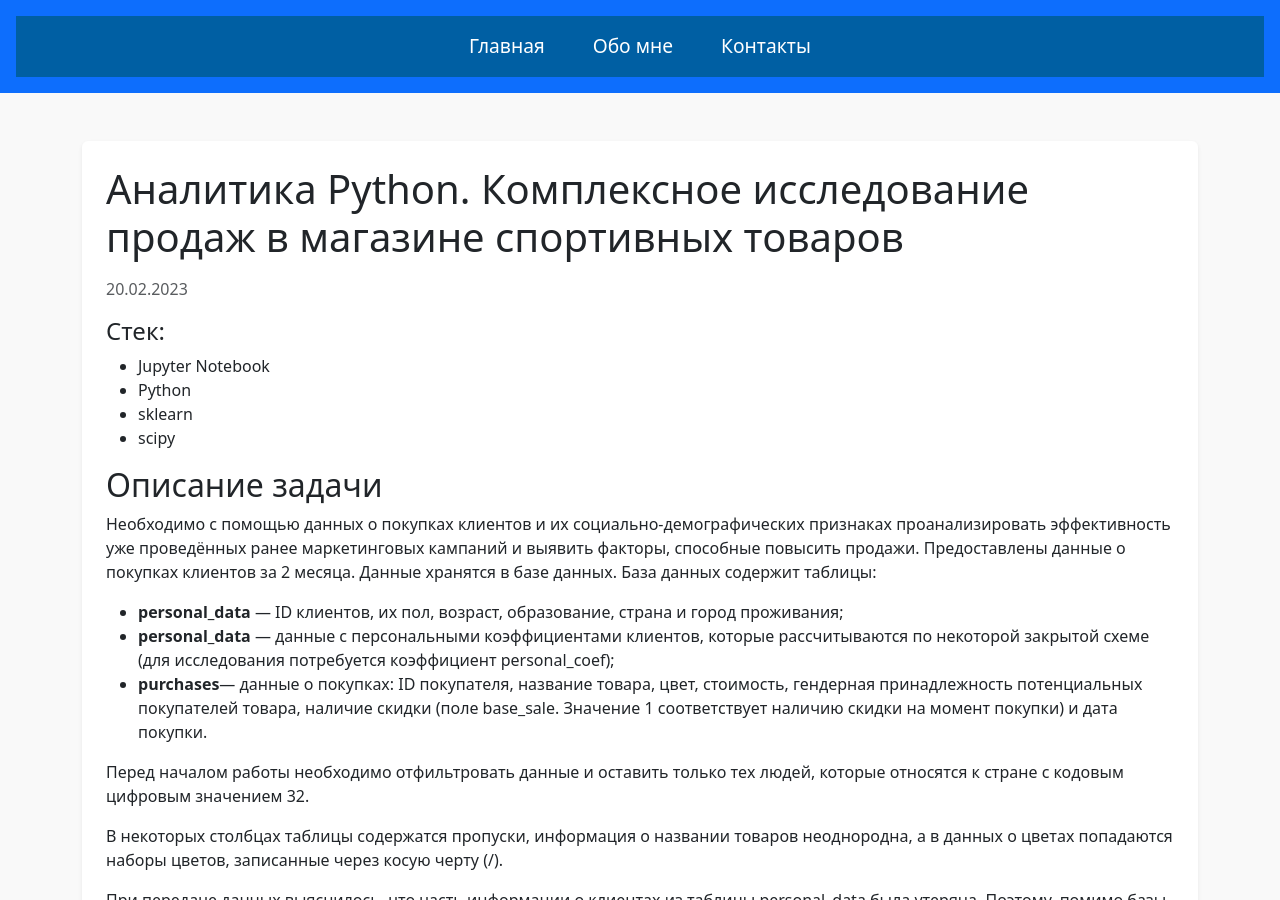
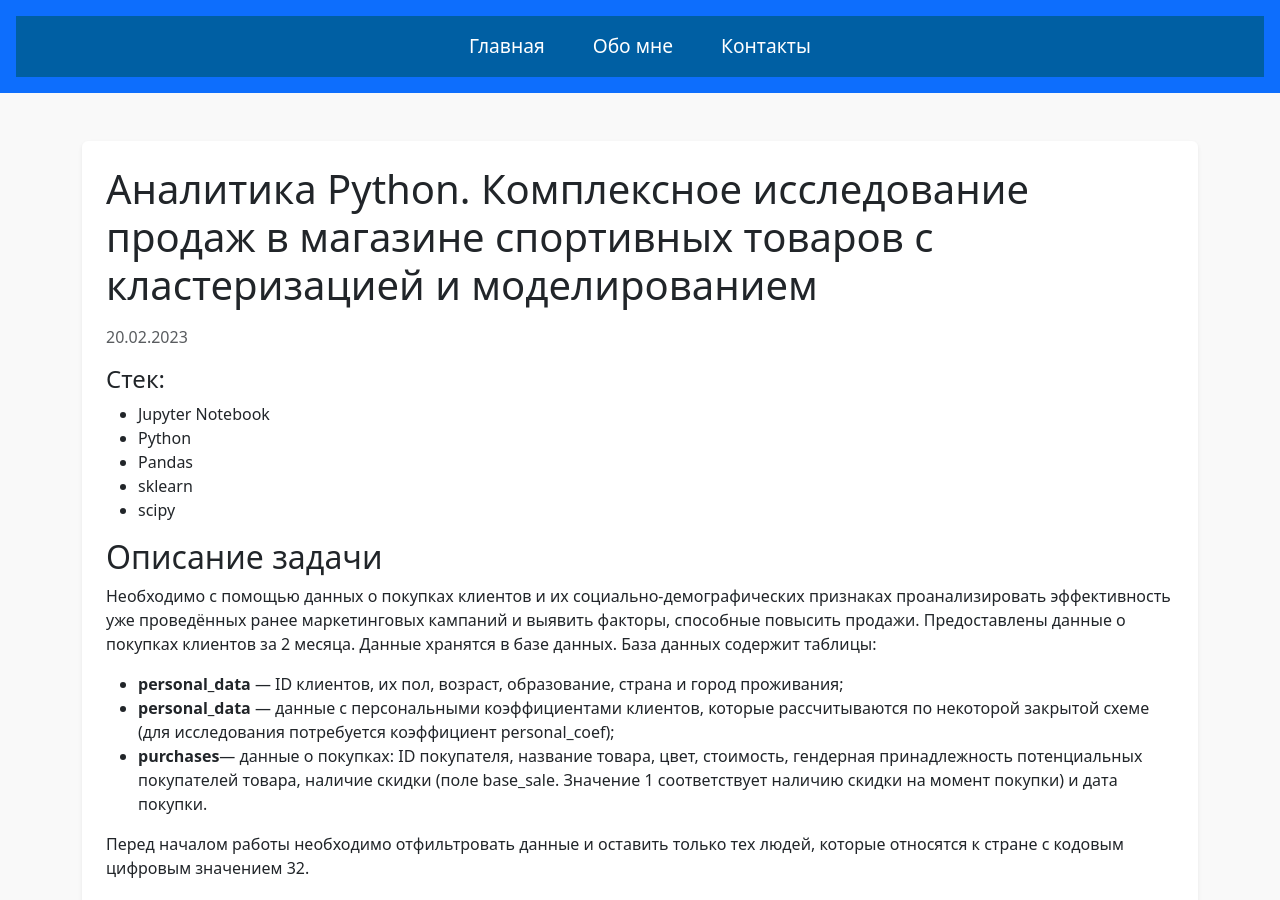
Before and after one commit to matejkoas/matejkoas.github.io, a Jekyll site: the page built from _cases/sports-goods.md, in a window 1280 px wide and 900 px high. Built offline with Jekyll 4.4.1, drawn with Linux system fonts in a browser that asks for light colours.

Commit message:
send case python from main

```diff
--- a/_cases/sports-goods.md
+++ b/_cases/sports-goods.md
@@ -1,6 +1,6 @@
 ---
 layout: case
-title: "Аналитика Python. Комплексное исследование продаж в магазине спортивных товаров"
+title: "Аналитика Python. Комплексное исследование продаж в магазине спортивных товаров c кластеризацией и моделированием"
 date: 2023-02-20
 categories: python
 ---
@@ -8,6 +8,7 @@ categories: python
 #### Стек:
 - Jupyter Notebook
 - Python
+- Pandas
 - sklearn
 - scipy
 
```
Also changed, not shown: index.md (+5 -5 lines).
